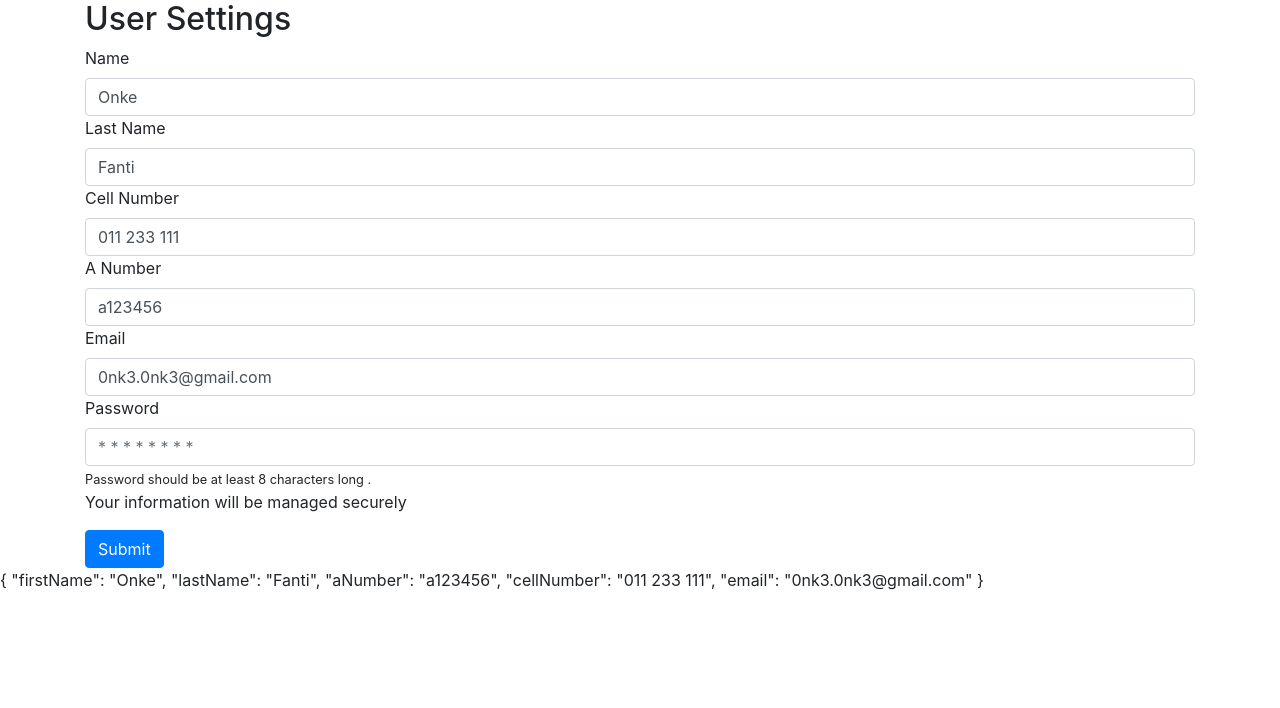
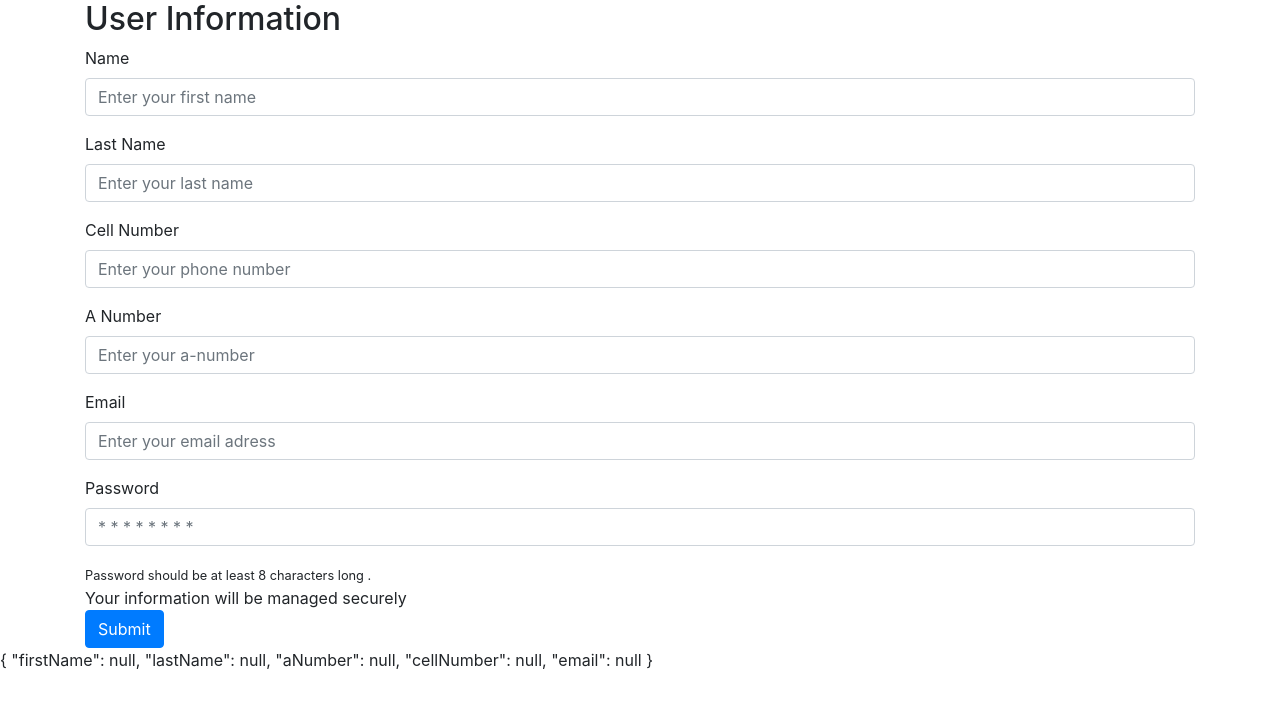
Before and after one commit to 0nk3/stb-form-mini-task, an Angular app: page / in a window 1280 px wide. Shown: the top 708 px of the page. Built offline with nearby package versions, Linux system fonts and the light colour scheme.

Commit message:
add form group for each form element

```diff
--- a/src/app/data/user-information.ts
+++ b/src/app/data/user-information.ts
@@ -1,7 +1,7 @@
 export interface UserInformation {
   firstName: string;
   lastName: string;
-  cellNumber: string;
+  cellNumber: number;
   aNumber: string;
   email: string;
 }
--- a/src/app/user-information-form/user-information-form.component.css
+++ b/src/app/user-information-form/user-information-form.component.css
@@ -0,0 +1,3 @@
+.ng-invalid:not(form).ng-touched {
+  border: 1px solid red;
+}
--- a/src/app/user-information-form/user-information-form.component.html
+++ b/src/app/user-information-form/user-information-form.component.html
@@ -1,6 +1,6 @@
 <div class="container">
-  <h2>User Settings</h2>
-  <form #form="ngForm">
+  <h2>User Information</h2>
+  <form #form="ngForm" (ngSubmit)="onSubmit(form)">
     <div class="form-group">
       <label for="first-name"> Name </label>
       <input
@@ -10,8 +10,11 @@
         class="form-control"
         placeholder="Enter your first name"
         [(ngModel)]="userInformation.firstName"
+        required
       />
+    </div>
 
+    <div class="form-group">
       <label for="last-name"> Last Name </label>
       <input
         id="last-name"
@@ -20,25 +23,32 @@
         class="form-control"
         placeholder="Enter your last name"
         [(ngModel)]="userInformation.lastName"
+        required
       />
+    </div>
 
+    <div class="form-group">
       <label for="cell-number"> Cell Number </label>
       <input
         id="cell-number"
         name="cell-number"
-        type="text"
+        type="tel"
         class="form-control"
         placeholder="Enter your phone number"
         [(ngModel)]="userInformation.cellNumber"
+        required
+        pattern="0.*"
+        maxlength="10"
       />
-      <!-- <div class="form-group">
+    </div>
+    <!-- <div class="form-group">
         <label for="gender"> Gender </label>
         <select class="gender" name="gender" id="male-female" ngModel>
           <option> Male </option>
           <option> Female </option>
         </select>
       </div> -->
-
+    <div class="form-group">
       <label for="A-Number"> A Number </label>
       <input
         id="a-number"
@@ -47,8 +57,14 @@
         class="form-control"
         placeholder="Enter your a-number"
         [(ngModel)]="userInformation.aNumber"
+        required
+        pattern="a.*"
+        minlength="6"
+        maxlength="6"
       />
+    </div>
 
+    <div class="form-group">
       <label for="email"> Email </label>
       <input
         id="email"
@@ -58,7 +74,9 @@
         placeholder="Enter your email adress"
         [(ngModel)]="userInformation.email"
       />
+    </div>
 
+    <div class="form-group">
       <label for="password">Password</label>
       <input
         type="password"
@@ -66,13 +84,16 @@
         class="form-control"
         id="password"
         placeholder="* * * * * * * *"
+        required
+        minlength="8"
       />
-      <small> Password should be at least 8 characters long .</small>
-      <div class="information-security-note">
-        Your information will be managed securely
-      </div>
+    </div>
+
+    <small> Password should be at least 8 characters long .</small>
+    <div class="information-security-note">
+      Your information will be managed securely
     </div>
     <button class="btn btn-primary">Submit</button>
   </form>
 </div>
-{{ originalUserInformation | json }}
+{{ userInformation | json }}
--- a/src/app/user-information-form/user-information-form.component.ts
+++ b/src/app/user-information-form/user-information-form.component.ts
@@ -1,4 +1,5 @@
 import { Component, OnInit } from '@angular/core';
+import { NgForm } from '@angular/forms';
 
 import { UserInformation } from './../data/user-information';
 
@@ -11,15 +12,19 @@ export class UserInformationFormComponent implements OnInit {
   // form model, gonna use 2-way data binding to change these
   // values when form is filled
   originalUserInformation: UserInformation = {
-    firstName: 'Onke',
-    lastName: 'Fanti',
-    aNumber: 'a123456',
-    cellNumber: '011 233 111',
-    email: '0nk3.0nk3@gmail.com',
+    firstName: null,
+    lastName: null,
+    aNumber: null,
+    cellNumber: null,
+    email: null,
   };
-  //copt data
+  //copt data using spread syntax
   userInformation: UserInformation = { ...this.originalUserInformation };
   constructor() {}
 
   ngOnInit(): void {}
+
+  onSubmit(form: NgForm) {
+    console.log('in onsubmit  : ', form.valid);
+  }
 }
```
